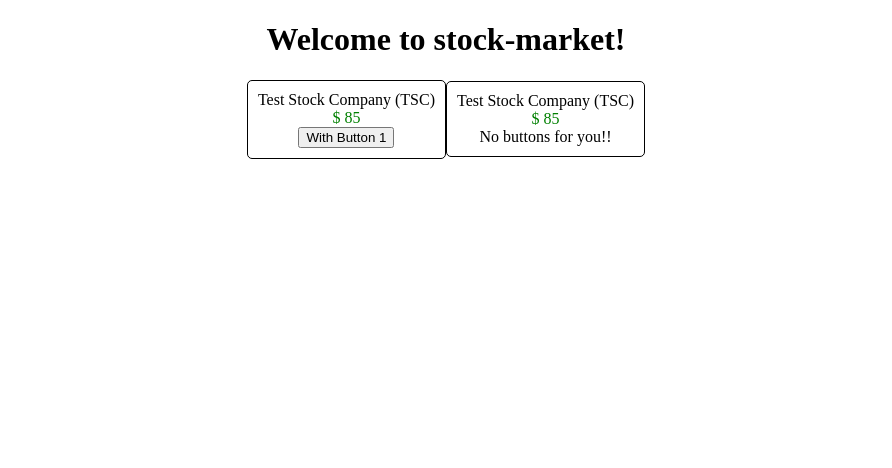
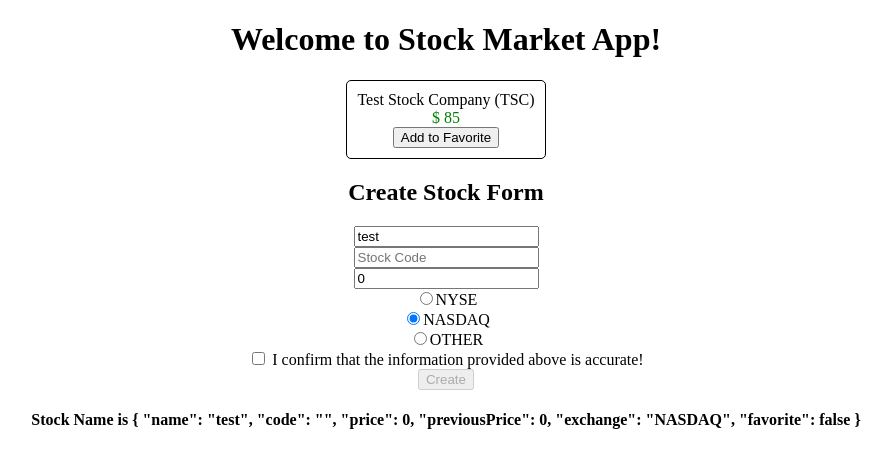
Before and after one commit to kw00183/stock-market, an Angular app: page / in a window 1280 px wide. Shown: the top 468 px of the page, without its empty margins (194-1086 px from the left). Built offline with nearby package versions, Linux system fonts and the light colour scheme.

Commit message:
add in the create stock component and form elements

```diff
--- a/src/app/app.component.html
+++ b/src/app/app.component.html
@@ -11,13 +11,9 @@
 	<h1>
 		Welcome to {{ title }}!
 	</h1>
-	<app-stock-item [stock]="stock">
-  		<button (click)="testMethod()">With Button 1</button>
-	</app-stock-item>
-
-	<app-stock-item [stock]="stock">
-		No buttons for you!!
-	</app-stock-item>
+	<app-stock-item [stock]="stock"
+                (toggleFavorite)="onToggleFavorite($event)"></app-stock-item>
+	<app-create-stock></app-create-stock>
 </div>
 
 <!-- * * * * * * * * * * * * * * * * * * * * * * * * * * * * * * * -->
@@ -27,7 +23,3 @@
 <!-- * * * * * * * * * * * * * * * * * * * * * * * * * * * * * * * -->
 <!-- * * * * * * * * * * End of Placeholder * * * * * * * * * * * -->
 <!-- * * * * * * * * * * * * * * * * * * * * * * * * * * * * * * * -->
-
-
-
-<router-outlet></router-outlet>
--- a/src/app/app.component.ts
+++ b/src/app/app.component.ts
@@ -1,6 +1,4 @@
-import { Component, SimpleChanges, OnInit, OnChanges, OnDestroy,
-         DoCheck, AfterViewChecked, AfterViewInit, AfterContentChecked,
-         AfterContentInit } from '@angular/core';
+import { Component, OnInit } from '@angular/core';
 import { Stock } from '../app/model/stock';
 
 @Component({
@@ -8,47 +6,17 @@
   templateUrl: './app.component.html',
   styleUrls: ['./app.component.css']
 })
-export class AppComponent implements OnInit, OnChanges, OnDestroy,
-                                     DoCheck, AfterContentChecked,
-                                     AfterContentInit, AfterViewChecked,
-                                     AfterViewInit {
-  title = 'stock-market';
+export class AppComponent implements OnInit {
+  title = 'Stock Market App';
 
   public stock: Stock;
+
+  ngOnInit(): void {
+    this.stock = new Stock('Test Stock Company', 'TSC', 85, 80);
+  }
 
   onToggleFavorite(stock: Stock) {
     console.log('Favorite for stock ', stock, ' was triggered');
     this.stock.favorite = !this.stock.favorite;
   }
-
-  ngOnInit(): void {
-    this.stock = new Stock('Test Stock Company', 'TSC', 85, 80);
-    console.log('App Component - On Init');
-  }
-
-  testMethod() {
-    console.log('Test method in AppComponent triggered');
-  }
-
-  ngAfterViewInit(): void {
-    console.log('App Component - After View Init');
-  }
-  ngAfterViewChecked(): void {
-    console.log('App Component - After View Checked');
-  }
-  ngAfterContentInit(): void {
-    console.log('App Component - After Content Init');
-  }
-  ngAfterContentChecked(): void {
-    console.log('App Component - After Content Checked');
-  }
-  ngDoCheck(): void {
-    console.log('App Component - Do Check');
-  }
-  ngOnDestroy(): void {
-    console.log('App Component - On Destroy');
-  }
-  ngOnChanges(changes: SimpleChanges): void {
-    console.log('App Component - On Changes - ', changes);
-  }
 }
--- a/src/app/model/stock.ts
+++ b/src/app/model/stock.ts
@@ -1,7 +1,11 @@
 export class Stock {
-  favorite: boolean = false;
+  favorite = false;
 
-  constructor(public name: string, public code: string, public price: number, public previousPrice: number) {}
+  constructor(public name: string,
+              public code: string,
+              public price: number,
+              public previousPrice: number,
+              public exchange: string) {}
 
   isPositiveChange(): boolean {
     return this.price >= this.previousPrice;
--- /dev/null
+++ b/src/app/stock/create-stock/create-stock.component.html
@@ -0,0 +1,41 @@
+<h2>Create Stock Form</h2>
+
+<div class="form-group">
+  <form (ngSubmit)="createStock()">
+    <div class="stock-name">
+      <input type="text" placeholder="Stock Name"
+             name="stockName" [(ngModel)]="stock.name">
+    </div>
+    <div class="stock-code">
+      <input type="text" placeholder="Stock Code"
+             name="stockCode" [(ngModel)]="stock.code">
+    </div>
+    <div class="stock-code">
+      <input type="number" placeholder="Stock Price"
+             name="stockPrice" [ngModel]="stock.price"
+             (ngModelChange)="setStockPrice($event)">
+    </div>
+    <div class="stock-exchange">
+      <div>
+        <input type="radio" name="stockExchange"
+               [(ngModel)]="stock.exchange" value="NYSE">NYSE
+      </div>
+      <div>
+        <input type="radio" name="stockExchange"
+               [(ngModel)]="stock.exchange" value="NASDAQ">NASDAQ
+      </div>
+      <div>
+        <input type="radio" name="stockExchange"
+               [(ngModel)]="stock.exchange" value="OTHER">OTHER
+      </div>
+    </div>
+    <div class="stock-confirm">
+      <input type="checkbox" name="stockConfirm"
+             [(ngModel)]="confirmed">
+      I confirm that the information provided above is accurate!
+    </div>
+    <button [disabled]="!confirmed" type="submit">Create</button>
+  </form>
+</div>
+
+<h4>Stock Name is {{stock | json}}</h4>
--- /dev/null
+++ b/src/app/stock/create-stock/create-stock.component.ts
@@ -0,0 +1,26 @@
+import { Component, OnInit } from '@angular/core';
+
+import { Stock } from '../../model/stock';
+
+@Component({
+  selector: 'app-create-stock',
+  templateUrl: './create-stock.component.html',
+  styleUrls: ['./create-stock.component.css']
+})
+export class CreateStockComponent {
+
+  public stock: Stock;
+  public confirmed = false;
+  constructor() {
+    this.stock =  new Stock('test', '', 0, 0, 'NASDAQ');
+  }
+
+  setStockPrice(price) {
+    this.stock.price = price;
+    this.stock.previousPrice = price;
+  }
+
+  createStock() {
+    console.log('Creating stock ', this.stock);
+  }
+}
--- a/src/app/stock/stock-item/stock-item.component.html
+++ b/src/app/stock/stock-item/stock-item.component.html
@@ -1,8 +1,8 @@
 <div class="stock-container">
-	<div class="name">{{stock.name + ' (' + stock.code + ')'}}</div>
-	<div class="price"
-		[class]="stock.isPositiveChange() ? 'positive' : 'negative'">
-		$ {{stock.price}}
-	</div>
-	<ng-content></ng-content>
+  <div class="name">{{stock.name + ' (' + stock.code + ')'}}</div>
+  <div class="price"
+      [class.positive]="stock.isPositiveChange()"
+      [class.negative]="!stock.isPositiveChange()">$ {{stock.price}}</div>
+  <button (click)="onToggleFavorite($event)"
+          *ngIf="!stock.favorite">Add to Favorite</button>
 </div>
--- a/src/app/stock/stock-item/stock-item.component.ts
+++ b/src/app/stock/stock-item/stock-item.component.ts
@@ -1,8 +1,5 @@
-import { Component, SimpleChanges, OnInit,
-         OnChanges, OnDestroy, DoCheck, AfterViewChecked,
-         AfterViewInit, AfterContentChecked,
-         AfterContentInit, Input,
-         Output, EventEmitter } from '@angular/core';
+import { Component, OnInit, Input, Output, EventEmitter } from '@angular/core';
+
 import { Stock } from '../../model/stock';
 
 @Component({
@@ -10,15 +7,10 @@
   templateUrl: './stock-item.component.html',
   styleUrls: ['./stock-item.component.css']
 })
-export class StockItemComponent implements OnInit, OnChanges,
-                                           OnDestroy, DoCheck,
-                                           AfterContentChecked,
-                                           AfterContentInit,
-                                           AfterViewChecked,
-                                           AfterViewInit {
+export class StockItemComponent {
 
   @Input() public stock: Stock;
-  @Output() private toggleFavorite: EventEmitter<Stock>;
+  @Output() toggleFavorite: EventEmitter<Stock>;
 
   constructor() {
     this.toggleFavorite = new EventEmitter<Stock>();
@@ -27,29 +19,4 @@
   onToggleFavorite(event) {
     this.toggleFavorite.emit(this.stock);
   }
-
-  ngOnInit(): void {
-    console.log('Stock Item Component - On Init');
-  }
-  ngAfterViewInit(): void {
-    console.log('Stock Item Component - After View Init');
-  }
-  ngAfterViewChecked(): void {
-    console.log('Stock Item Component - After View Checked');
-  }
-  ngAfterContentInit(): void {
-    console.log('Stock Item Component - After Content Init');
-  }
-  ngAfterContentChecked(): void {
-    console.log('Stock Item Component - After Content Checked');
-  }
-  ngDoCheck(): void {
-    console.log('Stock Item Component - Do Check');
-  }
-  ngOnDestroy(): void {
-    console.log('Stock Item Component - On Destroy');
-  }
-  ngOnChanges(changes: SimpleChanges): void {
-    console.log('Stock Item Component - On Changes - ', changes);
-  }
 }
```
Also changed, not shown: src/app/app.module.ts (+5 -3 lines), src/app/stock/create-stock/create-stock.component.css (added), 2 other files (tests, documents, lock files or other folders).
